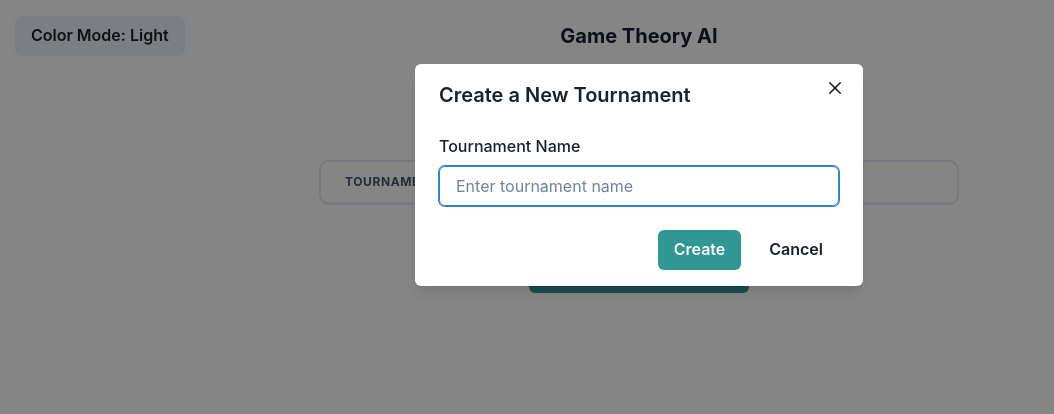
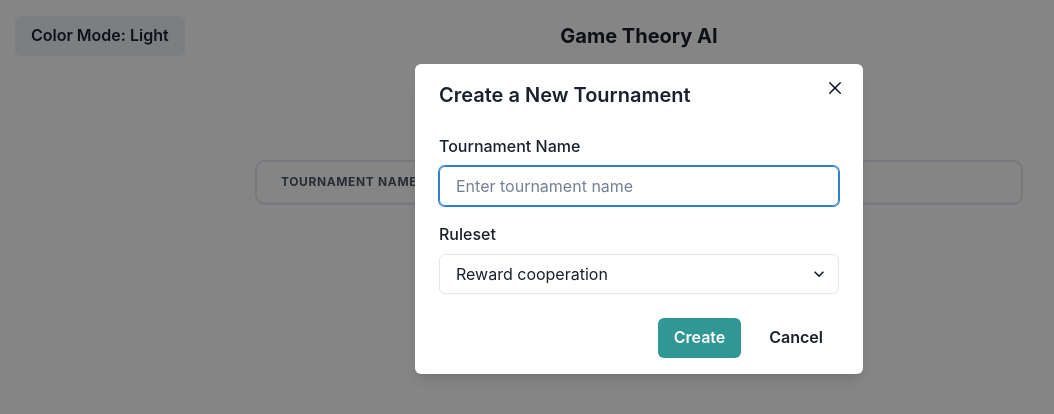
Before and after one commit to ATLucas/game-theory-ai, a React (Create React App) app in the folder frontend/game-theory-ai/: page / in a window 1280 px wide. Both pictures are taken after a click on the button "Add Tournament". Shown: the top 414 px of the page, without its empty margins (1-1055 px from the left). Built offline with nearby package versions, Linux system fonts and the light colour scheme.

Commit message:
Choosing a ruleset for the tournament

```diff
--- /dev/null
+++ b/frontend/game-theory-ai/src/common/rulesets.js
@@ -0,0 +1,10 @@
+// common/rulesets.js
+
+export const RULESETS = {
+    'Reward cooperation': [[1, 1], [1, 0], [0, 1], [0, 0]],
+    'Reward defection': [[0, 0], [0, 1], [1, 0], [1, 1]],
+    'Reward mutual cooperation (1)': [[1, 1], [0, 1], [1, 0], [1, 1]],
+    'Reward mutual cooperation (2)': [[2, 2], [0, 1], [1, 0], [1, 1]],
+    'Reward exploitation': [[2, 2], [0, 3], [3, 0], [1, 1]],
+    "Prisoner's dilemma": [[3, 3], [0, 5], [5, 0], [1, 1]]
+  };
--- a/frontend/game-theory-ai/src/pages/CreateTournamentModal.jsx
+++ b/frontend/game-theory-ai/src/pages/CreateTournamentModal.jsx
@@ -1,6 +1,12 @@
+// pages/CreateTournamentModal.jsx
+
+// External
 import React, { useState } from 'react';
 import {
   Button,
+  FormControl,
+  FormLabel,
+  Input,
   Modal,
   ModalOverlay,
   ModalContent,
@@ -8,19 +14,26 @@ import {
   ModalCloseButton,
   ModalBody,
   ModalFooter,
-  FormControl,
-  FormLabel,
-  Input
+  Select,
 } from '@chakra-ui/react';
+
+// Internal
+import { RULESETS } from '../common/rulesets';
+
+const DEFAULT_RULESET_NAME = Object.keys(RULESETS)[0];
 
 const CreateTournamentModal = ({ isOpen, onClose, onAddTournament }) => {
   const [tournamentName, setTournamentName] = useState('');
+  const [ruleset, setRuleset] = useState(DEFAULT_RULESET_NAME);
 
   const handleCreate = (event) => {
     event.preventDefault(); // Prevent the default form submit action
     if (tournamentName.trim()) {
-      onAddTournament(tournamentName);
+      // Add the new tournament
+      onAddTournament(tournamentName, ruleset);
+      // Reset to defaults
       setTournamentName('');
+      setRuleset(DEFAULT_RULESET_NAME);
       onClose();
     }
   };
@@ -41,6 +54,14 @@ const CreateTournamentModal = ({ isOpen, onClose, onAddTournament }) => {
               autoFocus
             />
           </FormControl>
+          <FormControl mt={4}>
+            <FormLabel>Ruleset</FormLabel>
+            <Select value={ruleset} onChange={(e) => setRuleset(e.target.value)}>
+              {Object.keys(RULESETS).map((key) => (
+                <option key={key} value={key}>{key}</option>
+              ))}
+            </Select>
+          </FormControl>
         </ModalBody>
         <ModalFooter>
           <Button type='submit' colorScheme='teal' mr={3}>
--- a/frontend/game-theory-ai/src/pages/TournamentChooser.jsx
+++ b/frontend/game-theory-ai/src/pages/TournamentChooser.jsx
@@ -12,8 +12,8 @@ const TournamentChooser = () => {
   const [tournaments, setTournaments] = useState([]);
   const [selectedTournament, setSelectedTournament] = useState(null);
 
-  const addTournament = (name) => {
-    setTournaments([...tournaments, name]);
+  const addTournament = (name, ruleset) => {
+    setTournaments([...tournaments, { name, ruleset }]);
   };
 
   const selectTournament = (name) => {
@@ -21,11 +21,12 @@ const TournamentChooser = () => {
   };
 
   const handleBack = () => {
-    setSelectedTournament(null); // Reset the selection to show the tournament list
+    // Reset the selection to show the tournament list
+    setSelectedTournament(null);
   };
 
   return (
-    <VStack spacing='10' padding='10vh 40vh' height='95%' width='100%' justifyContent='space-between'>
+    <VStack spacing='10' padding='10vh 20vw' height='95%' width='100%' justifyContent='space-between'>
       {selectedTournament ? (
         <TournamentDetails tournament={selectedTournament} onBack={handleBack} />
       ) : (
--- a/frontend/game-theory-ai/src/pages/TournamentSelectionTable.jsx
+++ b/frontend/game-theory-ai/src/pages/TournamentSelectionTable.jsx
@@ -21,16 +21,18 @@ const TournamentSelectionTable = ({ tournaments, onTournamentSelect }) => {
         <Thead>
           <Tr>
             <Th>Tournament Name</Th>
+            <Th>Tournament Ruleset</Th>
           </Tr>
         </Thead>
         <Tbody>
-          {tournaments.map((name, index) => (
+          {tournaments.map(({ name, ruleset }, index) => (
             <Tr
               key={index}
               _hover={{ bg: selectionHoverColor, cursor: 'pointer' }}
               onClick={() => onTournamentSelect(name)}
             >
               <Td>{name}</Td>
+              <Td>{ruleset}</Td>
             </Tr>
           ))}
         </Tbody>
```
Also changed, not shown: frontend/game-theory-ai/src/common/theme.js (renamed from frontend/game-theory-ai/src/common/theme.jsx), 1 other file (tests, documents, lock files or other folders).
